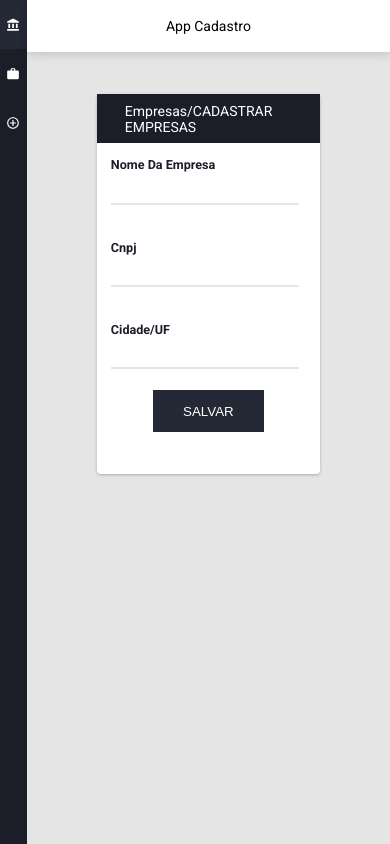
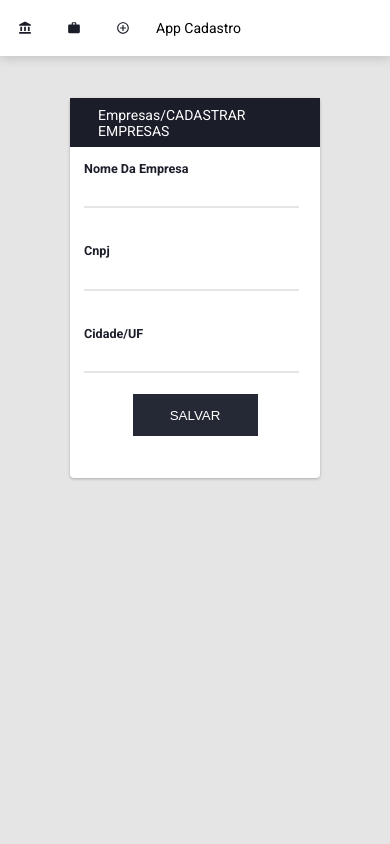
Before and after one commit to RicardoBaltazar/Dashboard-frontend, a React (Create React App) app in the folder app/: page /register in a window 390 px wide. Built offline with nearby package versions, Linux system fonts and the light colour scheme.

Commit message:
criando menu responsivo

```diff
--- a/app/server.json
+++ b/app/server.json
@@ -43,12 +43,6 @@
       "id": 14
     },
     {
-      "name": "asd",
-      "cnpj": "asd",
-      "uf": "asd",
-      "id": 15
-    },
-    {
       "name": "teste",
       "cnpj": "22351.62492102",
       "uf": "5215462",
@@ -59,6 +53,12 @@
       "cnpj": "22351.62492102",
       "uf": "5215462",
       "id": 17
+    },
+    {
+      "name": "Empresa",
+      "cnpj": "96532512452152",
+      "uf": "Viamão",
+      "id": 18
     }
   ]
 }
--- a/app/src/App.tsx
+++ b/app/src/App.tsx
@@ -1,5 +1,6 @@
 import styled from './styled.module.scss';
 import Menu from './components/sidebarMenu';
+import HeaderMenu from './components/headerMenu';
 import Routes from './routes/';
 
 const App: React.FC = () => {
@@ -8,6 +9,7 @@ const App: React.FC = () => {
       <Menu />
       <main className={styled.main}>
         <header className={styled.header}>
+          <HeaderMenu />
           App Cadastro
         </header>
         <section className={styled.section}>
--- /dev/null
+++ b/app/src/components/headerMenu/index.jsx
@@ -0,0 +1,18 @@
+import React from 'react';
+import styled from './styled.module.scss';
+import { Link } from 'react-router-dom';
+import { MdAccountBalance, MdAddCircleOutline, MdWork } from "react-icons/md";
+import { useNotification } from '../../context/notification';
+
+export default function HeaderMenu(){
+
+    return (
+        <>
+            <div className={styled.headerMenu}>
+                <a className={styled.linkMenu} href="/"><MdAccountBalance /></a>
+                <a className={styled.linkMenu} href="/companies"><MdWork /></a>
+                <a className={styled.linkMenu} href="/register"><MdAddCircleOutline /></a>
+            </div>
+        </>
+    )
+}
--- /dev/null
+++ b/app/src/components/headerMenu/styled.module.scss
@@ -0,0 +1,23 @@
+.headerMenu {
+    left: 0;
+    background-color: #ffffff;
+    display: none;
+    @media(max-width:426px){
+        display: flex;
+    }
+
+    .linkMenu {
+        height: 3.5rem;
+        width: 3.5rem;
+        display: flex;
+        justify-content: center;
+        align-items: center;
+        color: #1B1D29;
+
+        &:hover {
+            background-color: #252835;
+            transition: 0.2s;
+            cursor: pointer;
+        }
+    }
+}
--- a/app/src/components/sidebarMenu/index.tsx
+++ b/app/src/components/sidebarMenu/index.tsx
@@ -1,3 +1,4 @@
+import React from 'react';
 import styled from './styled.module.scss';
 import { Link } from 'react-router-dom';
 import { MdAccountBalance, MdAddCircleOutline, MdWork } from "react-icons/md";
@@ -5,9 +6,23 @@ import { useNotification } from '../../context/notification';
 
 export default function Menu(){
     const { notification }  = useNotification();
+    const [ openMenu , setOpenMenu ] = React.useState<boolean>(true);
+
+    const menu = () => {
+        if(openMenu){
+            alert('Fechando Menu')
+            setOpenMenu(false);
+        } else {
+            setOpenMenu(true)
+            alert('Abrindo Menu')
+        }
+    }
+
+
     return (
         <>
             <div className={styled.sidebar}>
+                {/* <button className={styled.btnClose} onClick={() => menu()}>Fechar</button> */}
                 <a className={styled.linkMenu} href="/"><MdAccountBalance /></a>
                 {notification && <a className={styled.notification} href="/companies"><MdWork /></a>}
                 {!notification && <a className={styled.linkMenu} href="/companies"><MdWork /></a>}
--- a/app/src/components/sidebarMenu/styled.module.scss
+++ b/app/src/components/sidebarMenu/styled.module.scss
@@ -4,6 +4,9 @@
     background-color: #1B1D29;
     display: flex;
     flex-direction: column;
+    @media(max-width:426px){
+        display: none;
+    }
 
     .linkMenu {
         height: 3.5rem;
--- a/app/src/screen/companies/styled.module.scss
+++ b/app/src/screen/companies/styled.module.scss
@@ -1,7 +1,6 @@
 .pageCompanies {
     display: flex;
     justify-content: center;
-    // height: 100%;
     width: 100%;
     @media(max-width:900px){
        align-items: center;
--- a/app/src/styled.module.scss
+++ b/app/src/styled.module.scss
@@ -18,11 +18,16 @@
             display: flex;
             justify-content: center;
             align-items: center;
+            @media(max-width:426px){
+                display: grid;
+                grid-template-columns: 1fr 1.5fr;
+
+            }
         }
 
         .section {
             width: 100%;
-            height: 100%;
+            // height: 100%;
             padding: 3rem 5rem;
         }
     }
```
Also changed, not shown: app/src/components/table/index.tsx (+2 -17 lines), app/src/screen/companies/index.tsx (+2 -10 lines).
